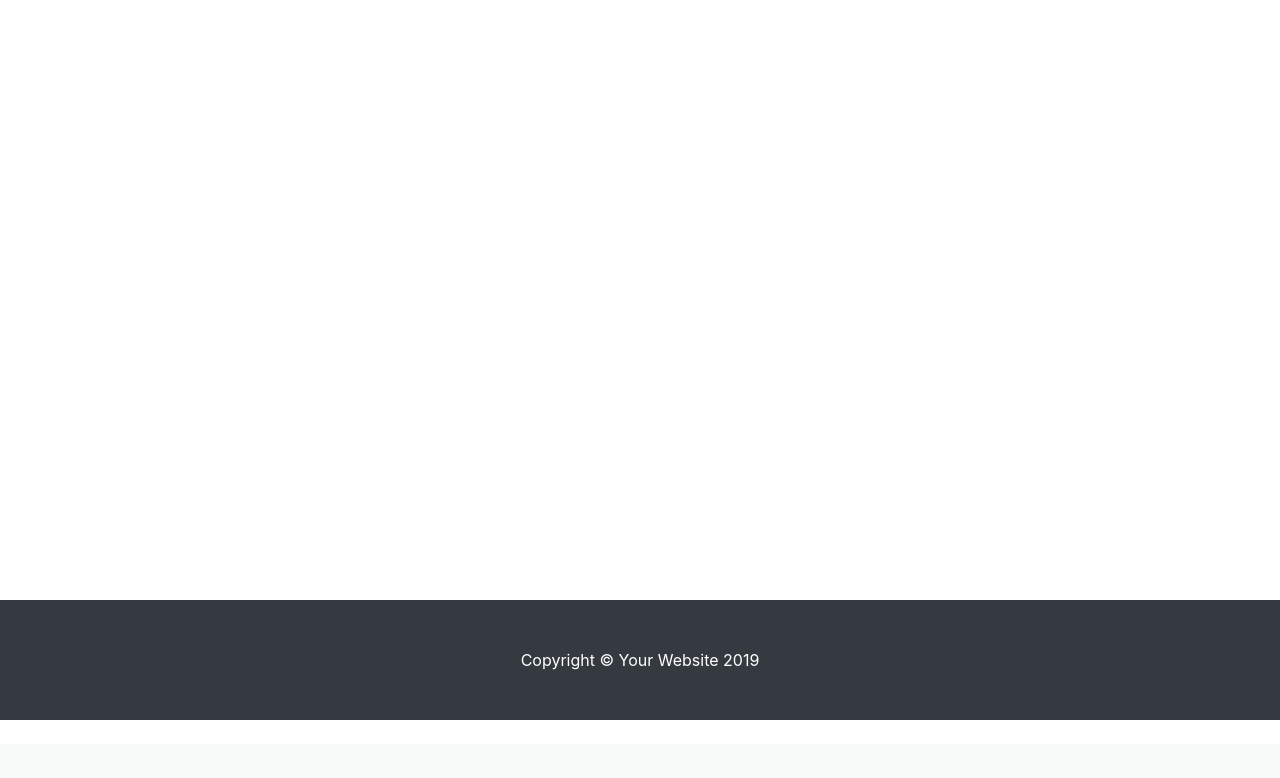
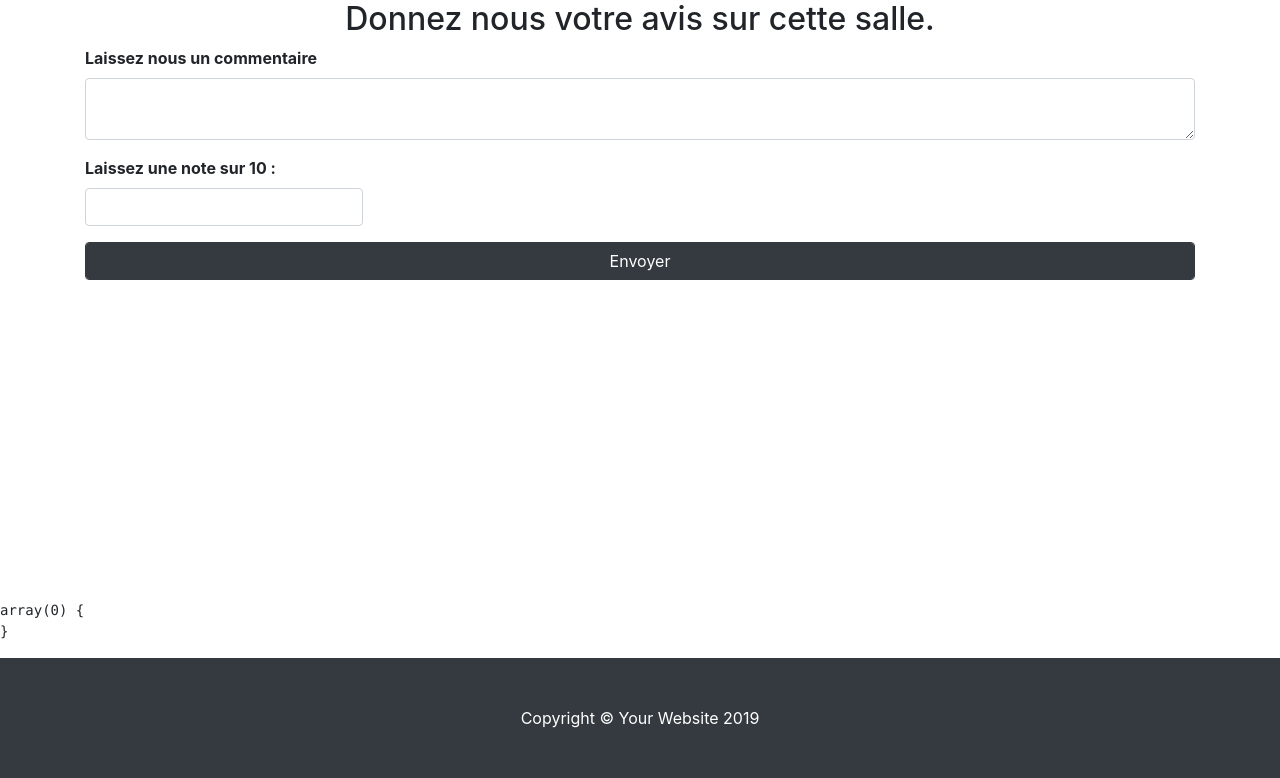
Before and after one commit to Damiko94/switch, a PHP site: page /switch/avis.php in a window 1280 px wide. Shown: the part 56-834 px from the top of the page. Before the commit the page ends 776 px from the top, so only its background shows below. Run offline with PHP 8.4, Linux system fonts and the light colour scheme; some libraries are stand-ins or nearby versions.

Commit message:
<crea>mise en place de la page deposer un avis

```diff
--- a/avis.php
+++ b/avis.php
@@ -1,16 +1,30 @@
 <?php
 include 'inc/init.inc.php';
-include  'inc/fonction.inc.php';
+include 'inc/fonction.inc.php';
 
 
-include  'inc/header.inc.php';
-include  'inc/nav.inc.php';
+include 'inc/header.inc.php';
+include 'inc/nav.inc.php';
 
 ?>
 
-    <section style="height: 600px;  ">
-
+    <section class="container" style="height: 600px;  ">
+        <h2 class="text-center">Donnez nous votre avis sur cette salle.</h2>
+        <form action="fiche_produit.php" method="post">
+            <div class="form-group">
+                <label for="commentaire"><b>Laissez nous un commentaire</b></label>
+                <textarea name="commentaire" class="form-control"></textarea>
+            </div>
+            <div class="form-group">
+                <label for="note"><b>Laissez une note sur 10 : </b></label>
+                <input type="number" name="note" class="form-control w-25"
+                min="0" max="10"/>
+            </div>
+            <div>
+                <button type="submit" class="form-control btn btn-dark">Envoyer</button>
+            </div>
+        </form>
     </section>
 <?php
-
+vd($_SESSION);
 include 'inc/footer.inc.php';
--- a/css/style.css
+++ b/css/style.css
@@ -1,3 +1,32 @@
 body {
-  padding-top: 56px;
+    padding-top: 56px;
 }
+
+#star-1, #star-2, #star-3, #star-4, #star-5 {
+    display: none;
+}
+
+#stars-1, #stars-2, #stars-3, #stars-4, #stars-5 {
+  float: right;
+  padding: 10px;
+  font-size: 36px;
+  color: #444;
+  transition: all .2s
+}
+
+#star-1:checked, #star-2:checked, #star-3:checked, #star-4:checked, #star-5:checked ~ #stars-1:before, #stars-2:before, #stars-3:before, #stars-4:before, #stars-5:before{
+  color: #FD4;
+  transition: all .25s;
+}
+
+#star-5:checked ~  #stars-1:before, #stars-2:before, #stars-3:before, #stars-4:before, #stars-5:before  {
+  color: #FE7;
+  text-shadow: 0 0 20px #952;
+}
+
+#star-1:checked ~ #stars-1:before, #stars-2:before, #stars-3:before, #stars-4:before, #stars-5:before { color: #F62; }
+
+#stars-1:hover, #stars-2:hover, #stars-3:hover, #stars-4:hover, #stars-5:hover { transform: rotate(-15deg) scale(1.3); }
+
+#stars-1:before, #stars-2:before, #stars-3:before, #stars-4:before, #stars-5:before {
+}
```
